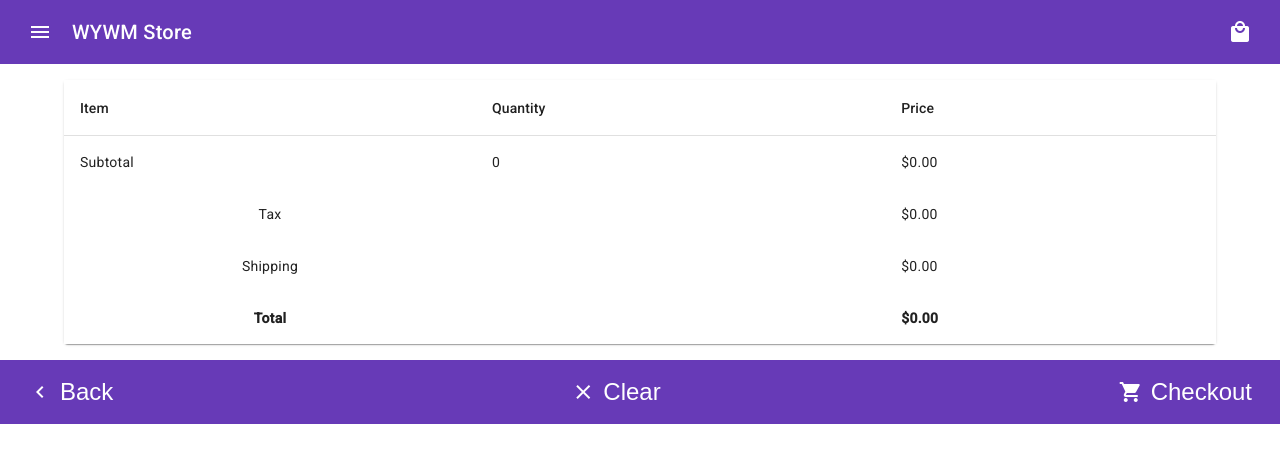
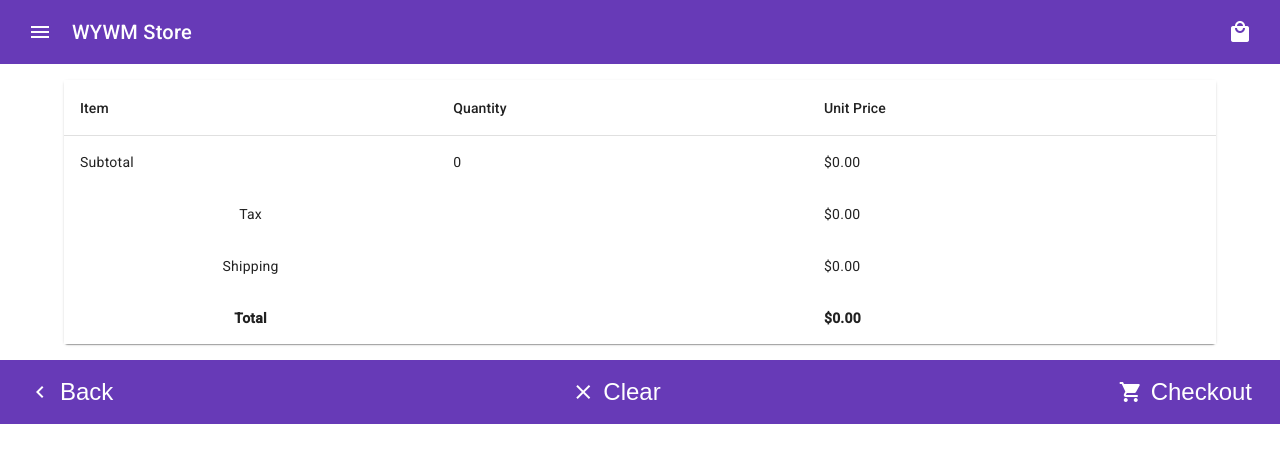
Before and after one commit to damon314159/angular-shop, an Angular app: page /shopping-cart in a window 1280 px wide. Shown: the top 462 px of the page. Built offline with nearby package versions, Linux system fonts and the light colour scheme.

Commit message:
Change price to unit price in checkouttable

```diff
--- a/src/app/checkout/checkout.component.html
+++ b/src/app/checkout/checkout.component.html
@@ -20,7 +20,7 @@
     </ng-container>
 
     <ng-container matColumnDef="price">
-      <th mat-header-cell *matHeaderCellDef>Price</th>
+      <th mat-header-cell *matHeaderCellDef>Unit Price</th>
       <td mat-cell *matCellDef="let transaction">{{ transaction.price | currency }}</td>
       <td mat-footer-cell *matFooterCellDef>{{ getTotalPrice() | currency }}</td>
     </ng-container>
```
